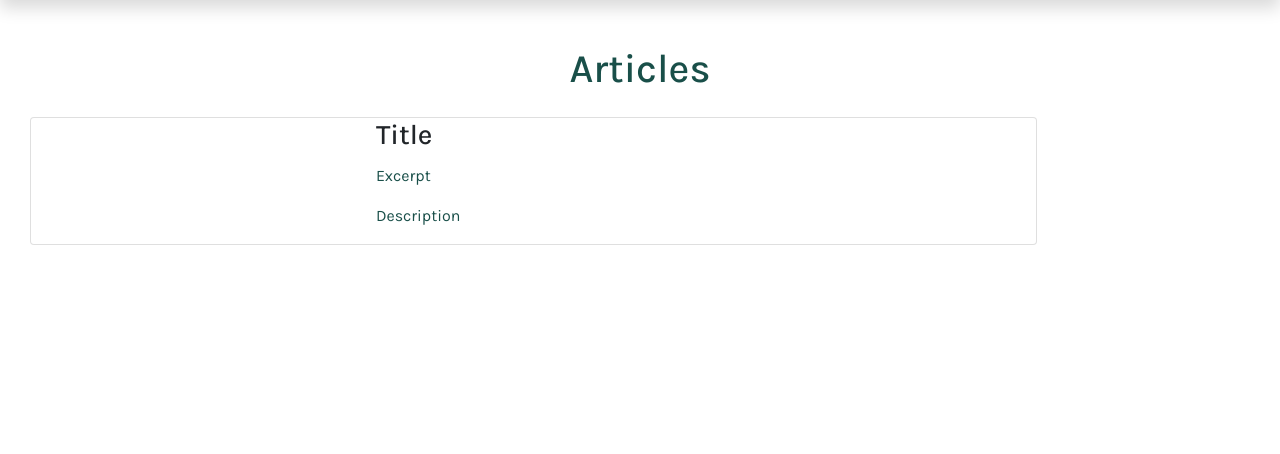
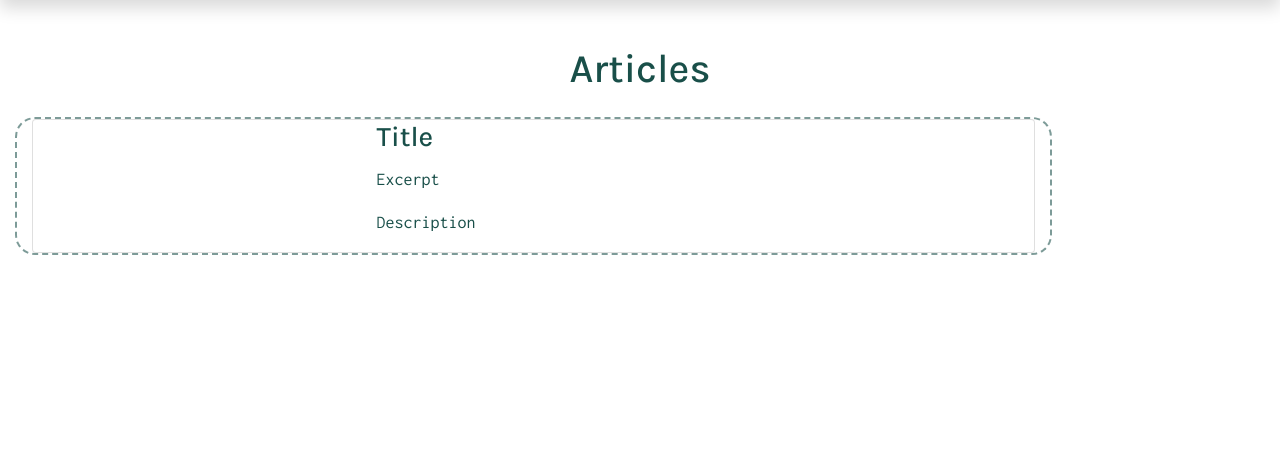
Before and after one commit to amylour/everneed, a Django app: page /article/ in a window 1280 px wide. Shown: the part 113-567 px from the top of the page. Run offline with Django 3.2, Linux system fonts and the light colour scheme; some libraries are stand-ins or nearby versions.

Commit message:
add: static folders for css & basic card styling

```diff
--- /dev/null
+++ b/article/static/article/css/article.css
@@ -0,0 +1,12 @@
+/* Article Cards */
+.article-card {
+    color: #194f49;
+    font-family: 'Inconsolata', monospace;
+    font-size: 18px;
+    border: 2px dashed #194f4990;
+    border-radius: 20px;
+}
+
+.card-title {
+    font-family: 'Karla', sans-serif;
+}
--- a/article/templates/article/article_list.html
+++ b/article/templates/article/article_list.html
@@ -3,6 +3,10 @@
 {% load static %}
 
 {% block title %}Articles{% endblock %}
+
+{% block extra_css %}
+<link rel="stylesheet" href="{% static 'article/css/article.css' %}">
+{% endblock %}
 
 {% block content %}
 
@@ -18,7 +22,7 @@
                         <div class="img-fluid col-4"></div>
                         <div class="col-6">
                             <div class="card-title">
-                                <div class="h3">Title</div>
+                                <h3 class="card-title">Title</h3>
                             </div>
                             <div class="card-excerpt">
                                 <p>Excerpt</p>
```
